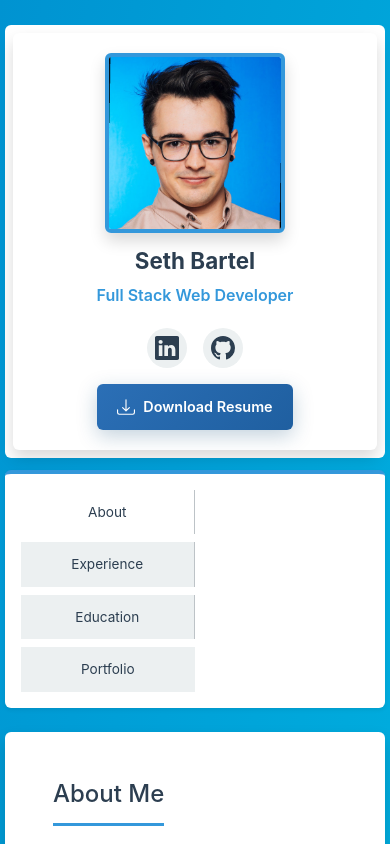
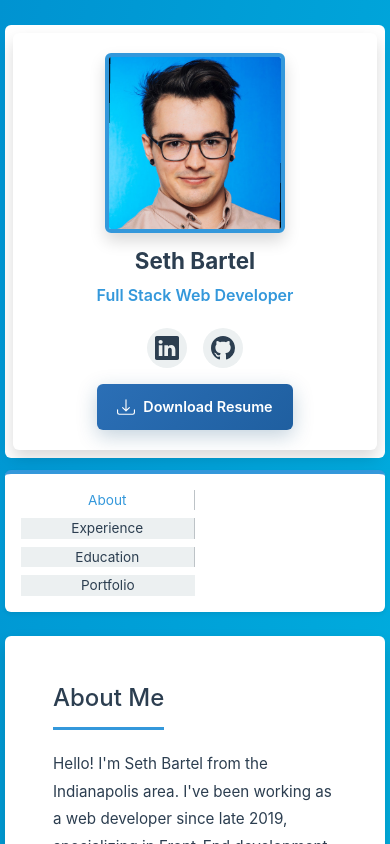
Before and after one commit to slabbylabby/vue-resume-app, a Vue app: page / in a window 390 px wide. Shown: the top 844 px of the page. Built offline with nearby package versions, Linux system fonts and the light colour scheme.

Commit message:
change resume delete clean components

```diff
--- a/src/styles/global.css
+++ b/src/styles/global.css
@@ -291,6 +291,8 @@ iframe {
   flex-wrap: wrap;
   border-top: 4px solid var(--secondary-color);
   overflow: hidden;
+  height: auto;
+  min-height: 50px;
 }
 
 .tab-button {
@@ -298,7 +300,7 @@ iframe {
   align-items: center;
   justify-content: center;
   gap: 8px;
-  padding: 12px 18px;
+  padding: 0;
   border: none;
   border-right: 1px solid var(--border-color);
   background: var(--light-bg);
@@ -309,7 +311,8 @@ iframe {
   border-radius: 0;
   transition: all 0.3s ease;
   flex: 1;
-  min-width: 130px;
+  min-width: 100px;
+  height: 100%;
 }
 
 .tab-button:last-child {
@@ -318,6 +321,12 @@ iframe {
 
 .tab-button:hover {
   transform: translateY(-2px);
+}
+
+.tab-button.btn.active {
+  background: white !important;
+  color: var(--secondary-color) !important;
+  font-weight: 700;
 }
 
 .content-section {
@@ -628,11 +637,12 @@ iframe {
   .horizontal-tabs .tab-button {
     flex: 0 0 calc(50% - 0.5px);
     min-width: unset;
-    padding: 12px 12px;
+    padding: 0;
     font-size: 0.85rem;
     white-space: normal;
     border-radius: 0;
     border-right: 1px solid var(--border-color);
+    height: 100%;
   }
 
   .horizontal-tabs .tab-button:nth-child(odd):last-child,
@@ -681,8 +691,9 @@ iframe {
   .tab-button {
     flex: 1;
     min-width: 0;
-    padding: 8px 10px;
+    padding: 0;
     font-size: 0.75rem;
+    height: 100%;
   }
 }
 
--- a/src/views/HomeView.vue
+++ b/src/views/HomeView.vue
@@ -279,8 +279,7 @@ export default {
       this.activeSection = section
     },
     downloadFile(): void {
-      const fileUrl = new URL('@/assets/resumePdfs/SethBartelResumeCSITFeb1.pdf', import.meta.url)
-        .href
+      const fileUrl = new URL('@/assets/resumePdfs/sethbartelcsresume.pdf', import.meta.url).href
       const fileName = 'SethBartelResume.pdf'
       const link = document.createElement('a')
       link.href = fileUrl
```
Also changed, not shown: src/components/DarkMode.vue (deleted, +0 -81 lines), 2 other files (tests, documents, lock files or other folders).
